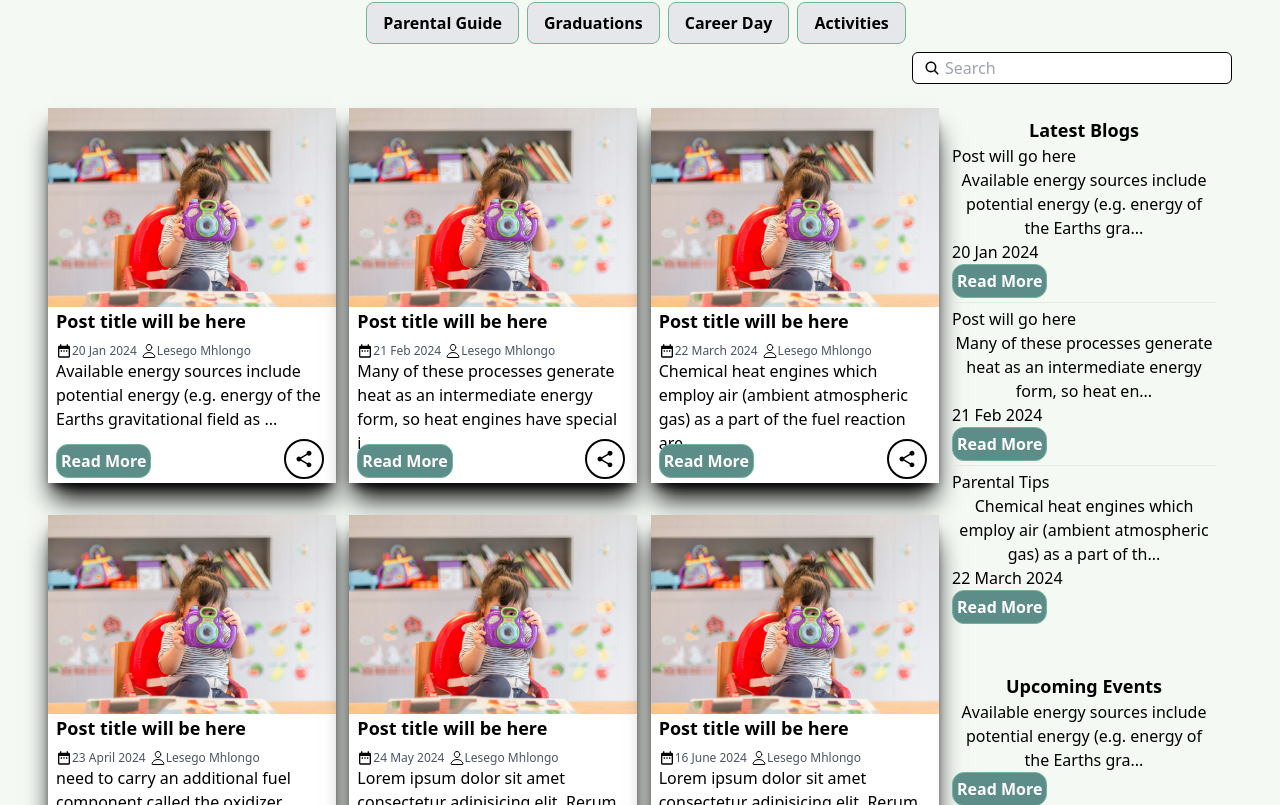
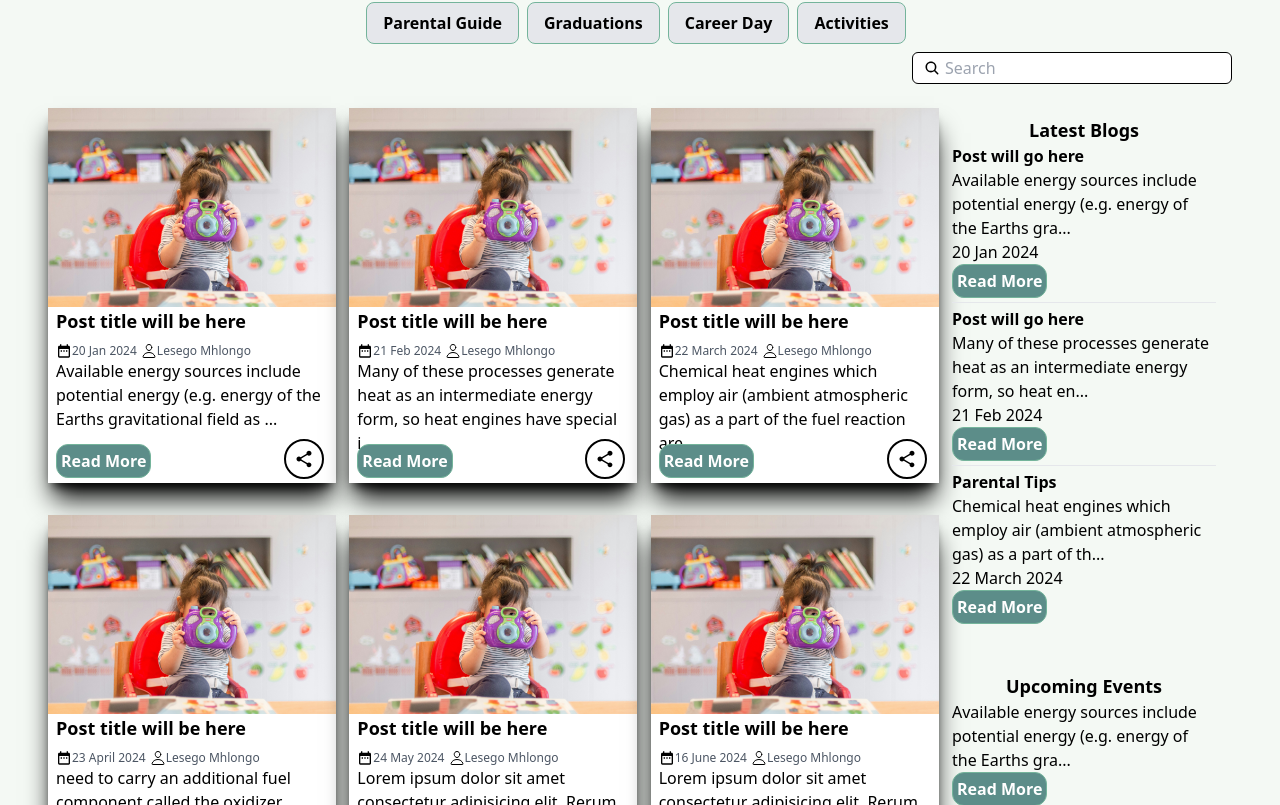
Before and after one commit to LesegoLSG/DayCare-Web, a React (Create React App) app in the folder FrontEnd/: page / in a window 1280 px wide. Shown: the part 2055-2860 px from the top of the page. Built offline with nearby package versions, Linux system fonts and the light colour scheme.

Commit message:
Modified text styling

```diff
--- a/FrontEnd/src/Components/Blog/BlogSideBar/LatestBlogCard.js
+++ b/FrontEnd/src/Components/Blog/BlogSideBar/LatestBlogCard.js
@@ -12,10 +12,10 @@ const LatestBlogCard = ({ latest }) => {
     return (
         <div>
             <div className="w-full h-auto flex items-start">
-                <p>{latest.title}</p>
+                <p className="text-md font-bold">{latest.title}</p>
             </div>
             <div className="w-full h-auto flex justify-start items-start">
-                <p className="" style={{ whiteSpace: 'pre-line' }}>{truncateText(latest.briefDescription, 80)}</p>
+                <p className="text-start" style={{ whiteSpace: 'pre-line' }}>{truncateText(latest.briefDescription, 80)}</p>
             </div>
             <div className="w-full h-auto flex items-start">
                 <p>{latest.date}</p>
--- a/FrontEnd/src/Components/Blog/BlogSideBar/UpcomingCard.js
+++ b/FrontEnd/src/Components/Blog/BlogSideBar/UpcomingCard.js
@@ -12,7 +12,7 @@ const UpcomingCard = ({ upcoming }) => {
         <div>
 
             <div className="w-full h-auto flex justify-start items-start">
-                <p className="" style={{ whiteSpace: 'pre-line' }}>{truncateText(upcoming.briefDescription, 80)}</p>
+                <p className="text-start" style={{ whiteSpace: 'pre-line' }}>{truncateText(upcoming.briefDescription, 80)}</p>
             </div>
 
             <div className="w-full h-auto flex items-start">
```
